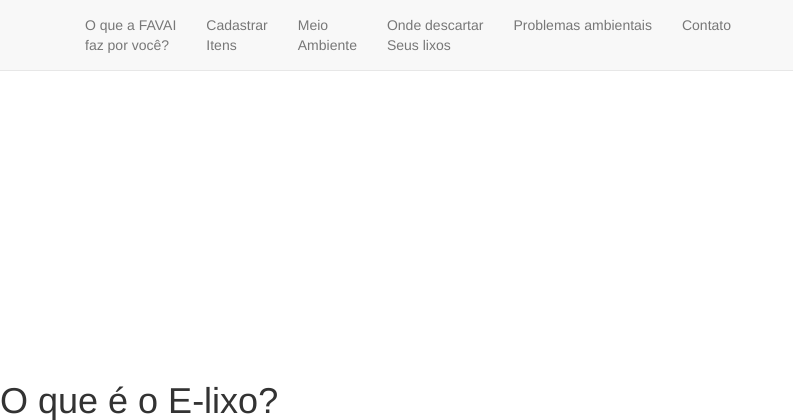
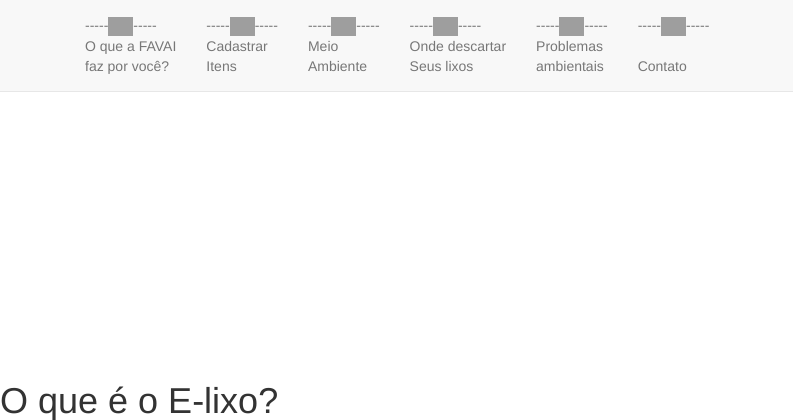
Before and after one commit to Alexiafern/FAVAI-Tech, a PHP site: page /meio_ambiente.php in a window 1280 px wide. Shown: the top 420 px of the page, without its empty margins (0-793 px from the left). Run offline with PHP 8.4, Linux system fonts and the light colour scheme; some libraries are stand-ins or nearby versions; grey boxes are pictures that could not be loaded.

Commit message:
Modificando menu.php, index.php e estilo2.css

```diff
--- a/codigo/index.php
+++ b/codigo/index.php
@@ -34,7 +34,7 @@
                 <h2>Programadores e donos do FAVAI-Tech</h2>
 
             <picture>
-                <source media="(max-width: 670px)" srcset="imagens/dan-droids-pq.png">
+                <!--<source media="(max-width: 670px)" srcset="imagens/dan-droids-pq.png">-->
                 <img src="imagens/dan-droids.png" alt="participantes do FAVAI-Tech">
             </picture>
 
--- a/codigo/menu.php
+++ b/codigo/menu.php
@@ -40,13 +40,27 @@
                         <!-- Collect the nav links, forms, and other content for toggling -->
                         <div class="collapse navbar-collapse" id="bs-example-navbar-collapse-1">
                             <ul class="nav navbar-nav">
-                            <li><a href="Ajuda.php">O que a FAVAI <br>faz por você?</a></li>
-                            <li><a href="cadastrar.php">Cadastrar <br> Itens</a></li>
-                            <li><a href="meio_ambiente.php">Meio <br> Ambiente</a></li>
-                            <li><a href="locais.php">Onde descartar <br>Seus lixos</a></li>
-                            <li><a href="problemas.php">Problemas ambientais</a></li>
+                                <!--Mudar ajuda.php para favai.php-->
+                            <li>
+                                <a href="Ajuda.php">-----<img src="../img/WhatsApp Image 2023-02-15 at 19.11.47.png" alt=""width="25px">-----<br>O que a FAVAI <br>faz por você?</a>
+                            </li>
+                            <li>
+                                <a href="cadastrar.php">-----<img src="../img/WhatsApp Image 2023-02-15 at 19.11.47.png" alt=""width="25px">-----<br>Cadastrar <br> Itens</a>
+                            </li>
+                            <li>
+                                <a href="meio_ambiente.php">-----<img src="../img/WhatsApp Image 2023-02-15 at 19.11.47.png" alt=""width="25px">-----<br>Meio <br> Ambiente</a>
+                            </li>
+                            <li>
+                                <a href="locais.php">-----<img src="../img/WhatsApp Image 2023-02-15 at 19.11.47.png" alt=""width="25px">-----<br>Onde descartar <br>Seus lixos</a>
+                            </li>
+                            <!--Mudar problemas.php para problemas_ambientais.php-->
+                            <li>
+                                <a href="problemas.php">-----<img src="../img/WhatsApp Image 2023-02-15 at 19.11.47.png" alt=""width="25px">-----<br>Problemas <br> ambientais</a>
+                            </li>
 
-                            <li><a href="contato.php">Contato</a></li>
+                            <li>
+                                <a href="contato.php">-----<img src="../img/WhatsApp Image 2023-02-15 at 19.11.47.png" alt=""width="25px">-----<br><br> Contato</a>
+                            </li>
 
                             </ul>
                         </div>
--- a/estilo/estilo2.css
+++ b/estilo/estilo2.css
@@ -100,7 +100,7 @@ main a:hover{
     color: var(--cor4);
 }
 main img{
-    width: 100%;
+    width: 70%;
 }
 main img.pequena{
     max-width: 350px;
```
